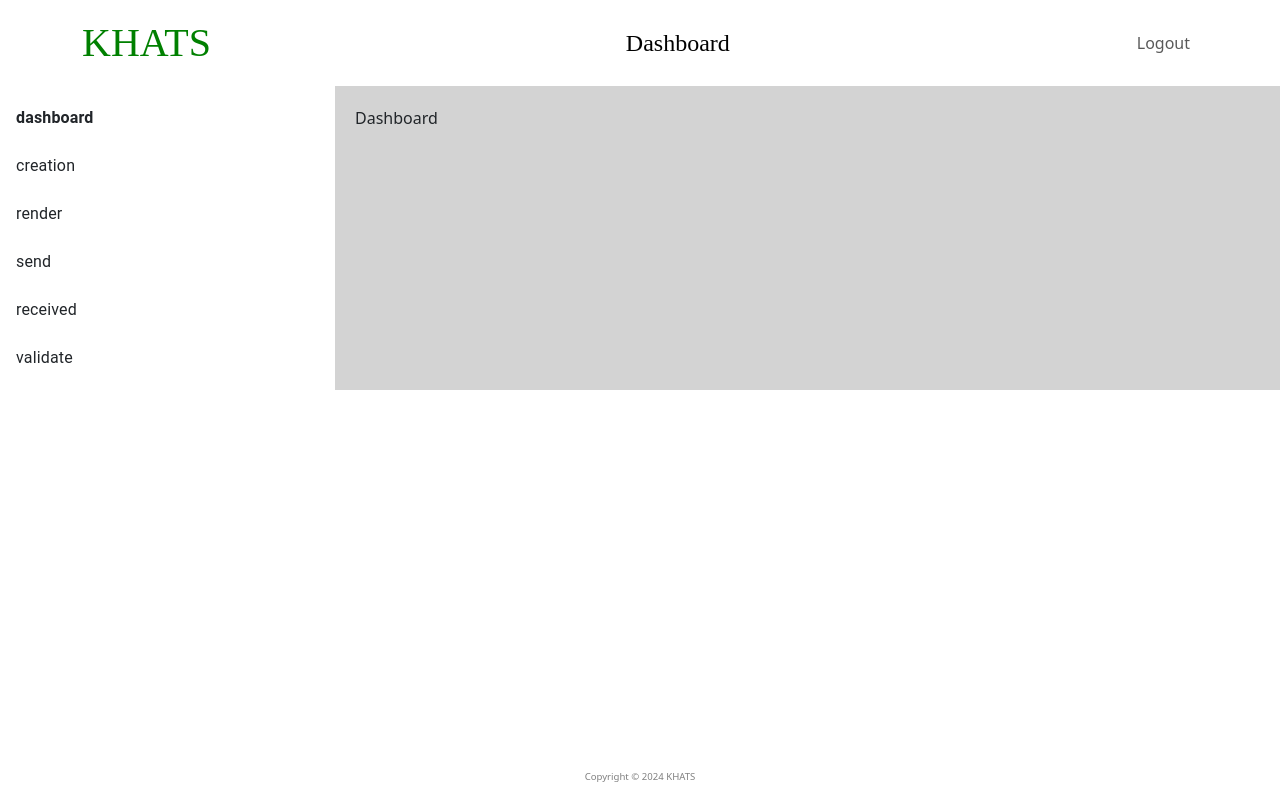
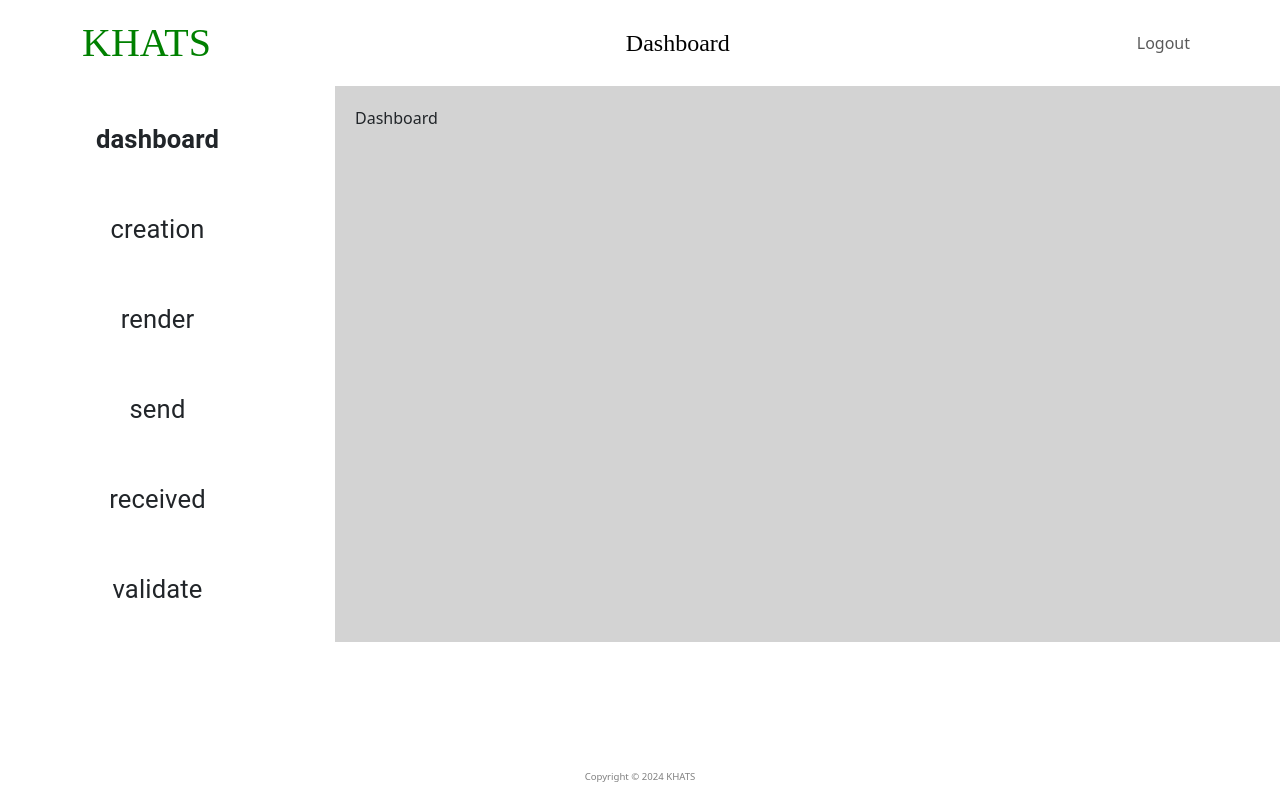
Before and after one commit to ytHengweiLiu/KHATS-SPRINT4-FRONTEND, a React (Create React App) app: page /dashboard in a window 1280 px wide. Built offline with nearby package versions, Linux system fonts and the light colour scheme.

Commit message:
fixed sidebar style

```diff
--- a/src/components/Sidebar.jsx
+++ b/src/components/Sidebar.jsx
@@ -14,13 +14,13 @@ const Sidebar = ({ boldText }) => {
   };
 
   return (
-    <div className={`bg-white d-flex justify-content-between flex-column`} style={{ width: '10%'}}>
+    <div className={`bg-white d-flex justify-content-between flex-column`} style={{ width: '100%'}}>
       <List>
         {['dashboard', 'creation', 'render', 'send', 'received', 'validate'].map((text, index) => (
-          <ListItem key={text} disablePadding>
-            <ListItemButton onClick={() => handleClick(text)} >
+          <ListItem key={text} disablePadding style={{ height: '90px' }}>
+            <ListItemButton onClick={() => handleClick(text)} style={{ height: '100%' }} >
               <ListItemText
-                primary={<span style={{ textAlign: 'center', fontWeight: boldText === text ? 'bold' : 'normal' }} >{text}</span>}
+                primary={<span style={{ display: 'flex', alignItems: 'center', justifyContent: 'center', textAlign: 'center', fontSize: '1.6em', fontWeight: boldText === text ? 'bold' : 'normal' }} >{text}</span>}
               />
             </ListItemButton>
           </ListItem>
```
